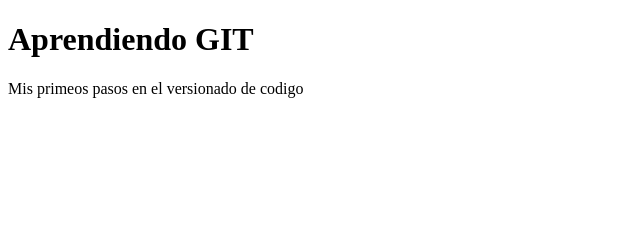
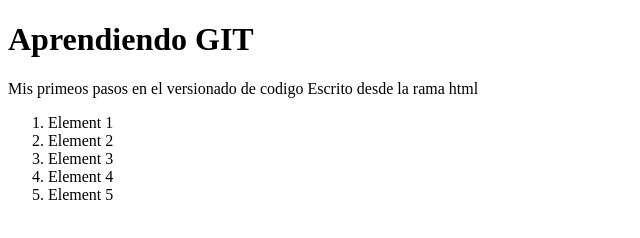
Before and after one commit to UpgradeNot/study-git, a plain HTML site: page index.html in a window 1280 px wide. Shown: the whole page, without its empty margins (0-640 px from the left). Drawn offline with Linux system fonts and the light colour scheme.

Commit message:
Agregando index.js al index.html

```diff
--- a/index.html
+++ b/index.html
@@ -10,6 +10,15 @@
     <h1>Aprendiendo GIT</h1>
     <p>
         Mis primeos pasos en el versionado de codigo
+        Escrito desde la rama html
+        <ol>
+            <li>Element 1</li>
+            <li>Element 2</li>
+            <li>Element 3</li>
+            <li>Element 4</li>
+            <li>Element 5</li>
+        </ol>
     </p>
+    <script src="index.js"></script>
 </body>
 </html>
```
